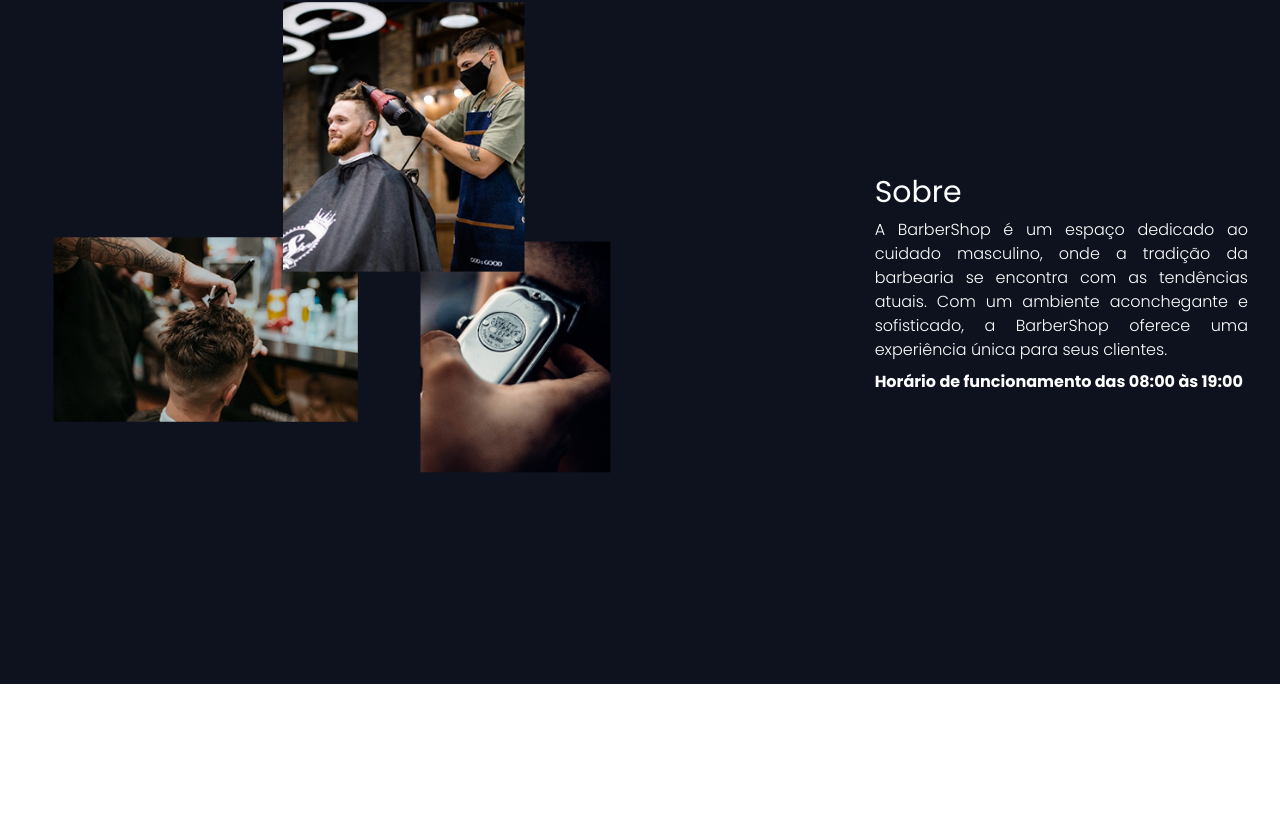
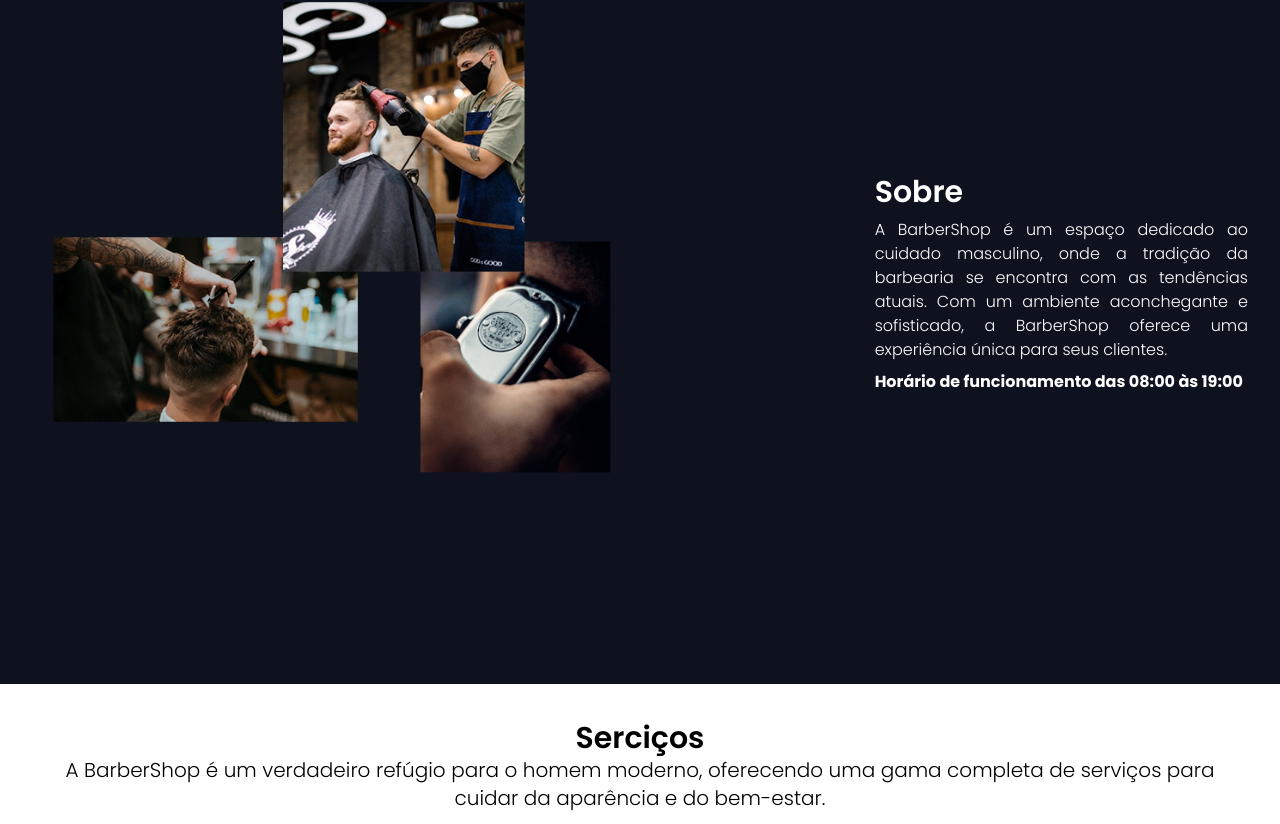
Before and after one commit to AntWills/BarberShop, a React (Vite) app in the folder front-end/: page / in a window 1280 px wide. Shown: the part 916-1740 px from the top of the page. Built offline with nearby package versions, Linux system fonts and the light colour scheme.

Commit message:
fix: Error.

```diff
--- a/front-end/src/pages/home/Components/About.tsx
+++ b/front-end/src/pages/home/Components/About.tsx
@@ -30,16 +30,13 @@ export const About = {
     <Container {...props} className="flex h-full justify-items-center m-2" />
   ),
   Title: (props: React.ComponentProps<typeof SubTitle>) => (
-    <Container {...props} className="text-3xl text-bold my-1" />
+    <Container {...props} className="text-3xl font-semibold my-1" />
   ),
   Text: (props: React.ComponentProps<typeof Text>) => (
-    <Container
-      {...props}
-      className="font-light text-[1rem] text-justify my-1"
-    />
+    <Container {...props} className="font-light text-justify my-1" />
   ),
   Info: (props: React.ComponentProps<typeof Text>) => (
-    <Container {...props} className="font-bold text-[1rem] text-bold my-1" />
+    <Container {...props} className="font-bold text-bold my-1" />
   ),
   ContainerImg: (props: React.ComponentProps<typeof Container>) => (
     <Container {...props} className="relative w-full h-full" />
--- a/front-end/src/pages/home/Components/Service.tsx
+++ b/front-end/src/pages/home/Components/Service.tsx
@@ -14,7 +14,7 @@ export function Root({ children, id }: RootProps) {
     <>
       <section
         id={id}
-        className="bg-white text-black w-full h-screen flex justify-center items-center flex-col"
+        className="bg-white text-black w-full max-h-screen flex justify-center items-center flex-col"
       >
         {children}
       </section>
@@ -25,10 +25,10 @@ export function Root({ children, id }: RootProps) {
 export const Service = {
   Root,
   Title: (props: React.ComponentProps<typeof Title>) => (
-    <Title {...props} className="text-[3rem] font-semibold" />
+    <Title {...props} className="text-3xl font-semibold" />
   ),
   Detail: (props: React.ComponentProps<typeof Text>) => (
-    <Text {...props} className="text-[1.5rem] font-light text-center" />
+    <Text {...props} className="text-xl font-light text-center" />
   ),
   Container,
   Card,
--- a/front-end/src/pages/home/Home.tsx
+++ b/front-end/src/pages/home/Home.tsx
@@ -79,15 +79,17 @@ function Home() {
         </About.Root>
 
         <Service.Root id="service">
-          <Service.Container className="h-1/2 p-32 text-center items-center">
-            <Service.Title>Serciços</Service.Title>
-            <Service.Detail>
-              A BarberShop é um verdadeiro refúgio para o homem moderno,
-              oferecendo uma gama completa de serviços para cuidar da aparência
-              e do bem-estar.
-            </Service.Detail>
+          <Service.Container className="text-center items-center">
+            <Service.Container className="py-9 px-9">
+              <Service.Title>Serciços</Service.Title>
+              <Service.Detail>
+                A BarberShop é um verdadeiro refúgio para o homem moderno,
+                oferecendo uma gama completa de serviços para cuidar da
+                aparência e do bem-estar.
+              </Service.Detail>
+            </Service.Container>
           </Service.Container>
-          <Service.Container className="h-1/2 flex">
+          <Service.Container className="flex">
             {listService.map((service, index) => (
               <Service.Card.Root key={index}>
                 <Service.Card.Img src={service.srcImg} />
```
Also changed, not shown: 1 other file (tests, documents, lock files or other folders).
